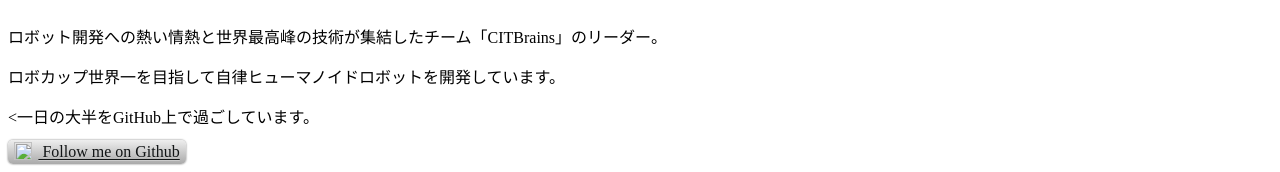
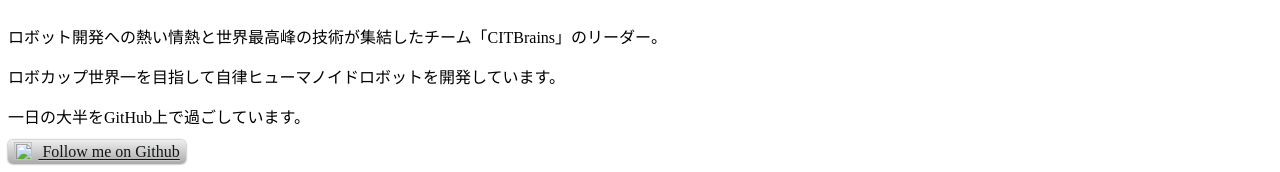
Before and after one commit to DaikiMaekawa/daikimaekawa.github.com, a Jekyll site: the page built from _posts/2014-04-25-Logo.md, in a window 1280 px wide. Shown: the part 1311-1483 px from the top of the page. Built offline with Jekyll 4.4.1, drawn with Linux system fonts in a browser that asks for light colours; nearby versions of some CDN libraries; Markdown is read by kramdown in place of the engine named in the settings; comment, search, counter and statistics services are not loaded.

Commit message:
Fixed typo

```diff
--- a/_includes/themes/hooligan/post.html
+++ b/_includes/themes/hooligan/post.html
@@ -81,7 +81,7 @@
 
         <p>ロボット開発への熱い情熱と世界最高峰の技術が集結したチーム「CITBrains」のリーダー。</p>
         <p>ロボカップ世界一を目指して自律ヒューマノイドロボットを開発しています。</p>
-        <p><一日の大半をGitHub上で過ごしています。</p>
+        <p>一日の大半をGitHub上で過ごしています。</p>
 
         <script src="//platform.linkedin.com/in.js" type="text/javascript"></script>
 <script type="IN/MemberProfile" data-id="http://www.linkedin.com/in/daikimaekawa" data-format="inline" data-related="false"></script>
```
